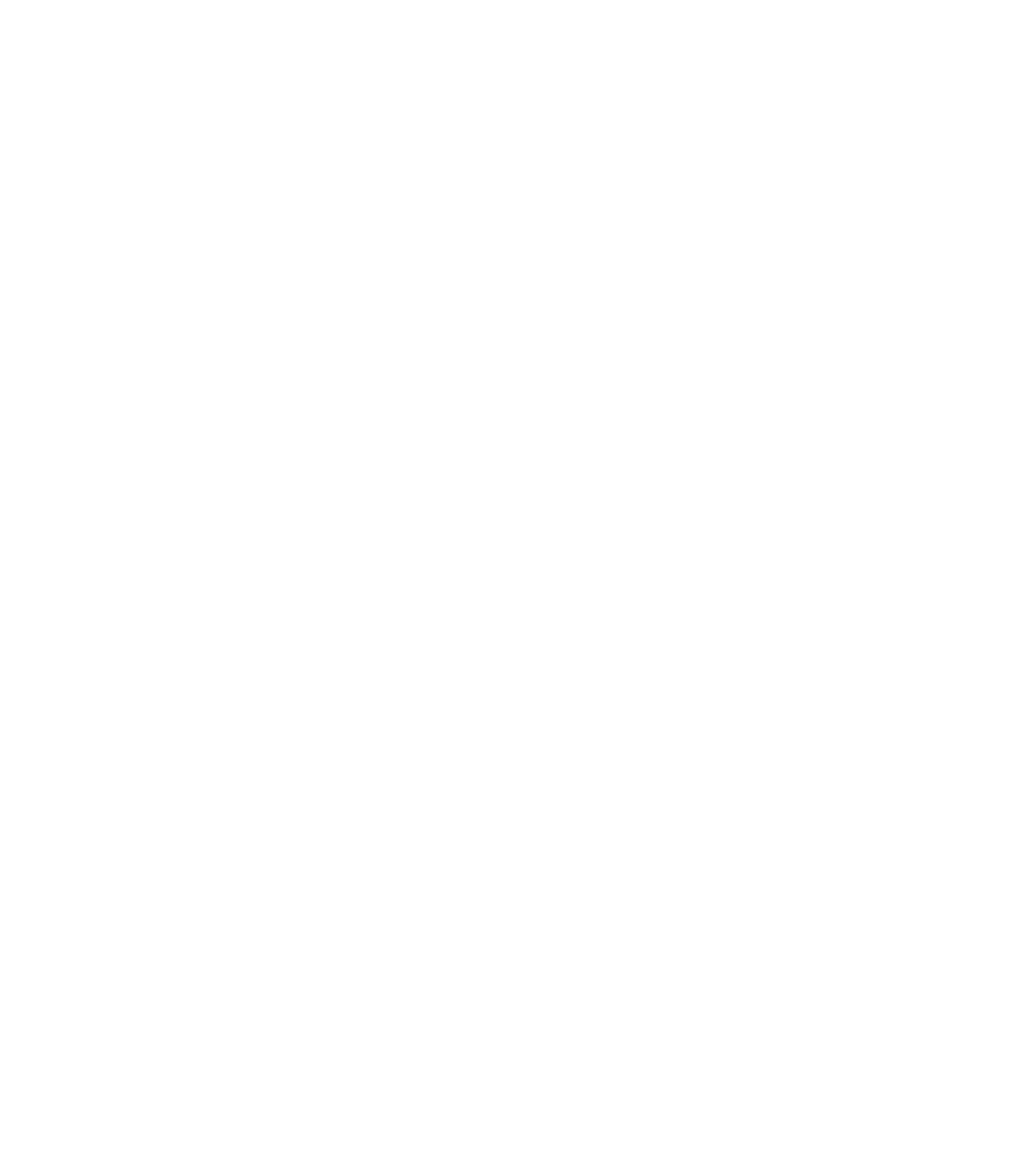
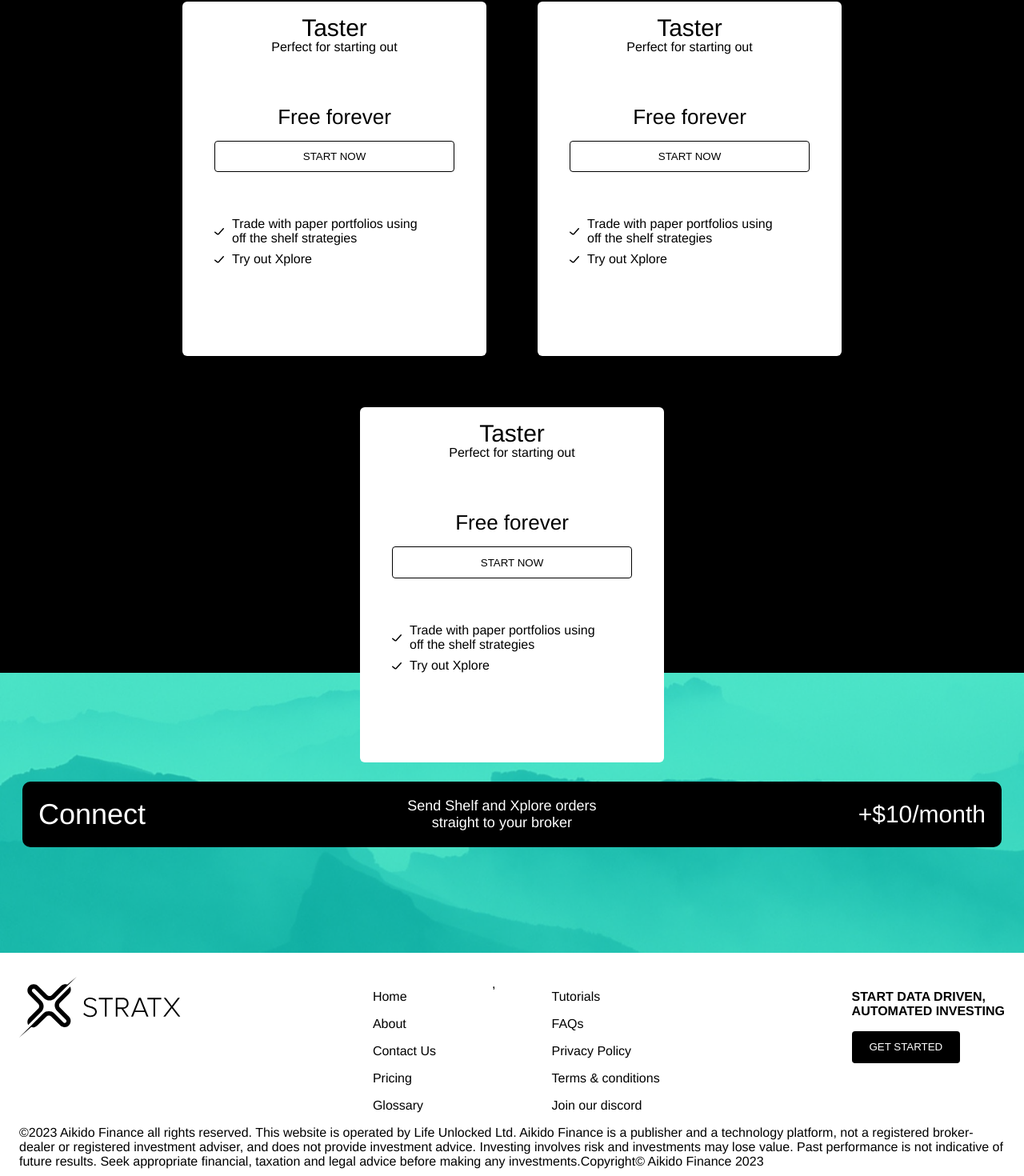
Before and after one commit to rohankamboj65/aikido-app, a Next.js app in the folder aikido/: page / in a window 1280 px wide. Shown: the part 256-1726 px from the top of the page at 80% size. Before the commit the page ends 800 px from the top, so only its background shows below. Built offline with nearby package versions, Linux system fonts and the light colour scheme; a web font is replaced by a local one.

Commit message:
hero-section cards and footer

```diff
--- /dev/null
+++ b/aikido/Components/Footer.jsx
@@ -0,0 +1,62 @@
+import blackStratXLogo from '../Images/blackStratXLogo.svg';
+
+function Footer() {
+  const year = new Date().getFullYear();
+
+  const nav1 = ['Home', 'About', 'Contact Us', 'Pricing', 'Glossary'];
+  const nav2 = [
+    'Tutorials',
+    'FAQs',
+    'Privacy Policy',
+    'Terms & conditions',
+    'Join our discord',
+  ];
+
+  return (
+    <div className='main-container'>
+      <div className='footer'>
+        <div className='footer_section'>
+          <div>
+            {' '}
+            <img src={blackStratXLogo.src} alt='blackStratXLogo' />
+          </div>
+          <div className='footer_nav_items'>
+            <div>
+              {nav1.map((navItem, index) => (
+                <p key={index} className='cursor_pointer'>
+                  {navItem}
+                </p>
+              ))}
+            </div>
+            ,{' '}
+            <div>
+              {nav2.map((navItem, index) => (
+                <p key={index} className='cursor_pointer'>
+                  {navItem}
+                </p>
+              ))}
+            </div>
+          </div>
+          <div>
+            <p style={{ fontWeight: 'bold' }}>
+              START DATA DRIVEN,
+              <br /> AUTOMATED INVESTING{' '}
+            </p>
+            <button className='secondary-button'>GET STARTED</button>
+          </div>
+        </div>
+        <div>
+          {`©${year} Aikido Finance all rights reserved. This website is operated by
+        Life Unlocked Ltd. Aikido Finance is a publisher and a technology
+        platform, not a registered broker-dealer or registered investment
+        adviser, and does not provide investment advice. Investing involves risk
+        and investments may lose value. Past performance is not indicative of
+        future results. Seek appropriate financial, taxation and legal advice
+        before making any investments.Copyright© Aikido Finance ${year}`}
+        </div>
+      </div>
+    </div>
+  );
+}
+
+export default Footer;
--- a/aikido/pages/index.js
+++ b/aikido/pages/index.js
@@ -1,11 +1,10 @@
-import Head from 'next/head'
-import Image from 'next/image'
-import { Inter } from '@next/font/google'
-import styles from '@/styles/Home.module.css'
-import Navbar from '@/Components/Navbar'
-
-
-const inter = Inter({ subsets: ['latin'] })
+import Head from "next/head";
+import Image from "next/image";
+import { Inter } from "@next/font/google";
+import styles from "@/styles/Home.module.css";
+import Navbar from "@/Components/Navbar";
+import checkIcon from "../Images/checkIcon.svg";
+import Footer from "@/Components/Footer";
 
 export default function Home() {
   return (
@@ -16,8 +15,108 @@ export default function Home() {
         <meta name="viewport" content="width=device-width, initial-scale=1" />
         <link rel="icon" href="/favicon.ico" />
       </Head>
-      <Navbar/>
+      <Navbar />
 
+      {/* hero-section */}
+
+      <section className="hero_container">
+        <div className="main-container">
+          <div className="text_white padding_top">
+            <h3 className="heading_3 text_center">Simple plans, low monthly prices</h3>
+            <p className="text_center">
+              Enjoy 1 month free trial. Change or cancel your plan at any time.
+            </p>
+            <div className="cards_container  text_black">
+              <div className="pricing_card">
+                <h3 className="heading_4 text_center">Taster</h3>
+                <p className="paragraph_1 text_center">Perfect for starting out</p>
+                <div className="card_text_container text_center">
+                  <h5 className="heading_5">Free forever</h5>
+                  <button className="secondary_outline btn_margin">START NOW</button>
+                </div>
+                <div className="points_container">
+                  <img src={checkIcon.src} alt="checkIcon" />
+                  <p className="paragraph_1">
+                    Trade with paper portfolios using <br/> off the shelf strategies
+                  </p>
+                </div>
+                <div className="points_container">
+                  <img src={checkIcon.src} alt="checkIcon" />
+                  <p className="paragraph_1">
+                  Try out Xplore
+                  </p>
+                </div>
+              </div>
+
+              {/* 2 */}
+              <div className="pricing_card">
+                <h3 className="heading_4 text_center">Taster</h3>
+                <p className="paragraph_1 text_center">Perfect for starting out</p>
+                <div className="card_text_container text_center">
+                  <h5 className="heading_5">Free forever</h5>
+                  <button className="secondary_outline btn_margin">START NOW</button>
+                </div>
+                <div className="points_container">
+                  <img src={checkIcon.src} alt="checkIcon" />
+                  <p className="paragraph_1">
+                    Trade with paper portfolios using <br/> off the shelf strategies
+                  </p>
+                </div>
+                <div className="points_container">
+                  <img src={checkIcon.src} alt="checkIcon" />
+                  <p className="paragraph_1">
+                  Try out Xplore
+                  </p>
+                </div>
+              </div>
+              {/* 3 */}
+              <div className="pricing_card">
+                <h3 className="heading_4 text_center">Taster</h3>
+                <p className="paragraph_1 text_center">Perfect for starting out</p>
+                <div className="card_text_container text_center">
+                  <h5 className="heading_5">Free forever</h5>
+                  <button className="secondary_outline btn_margin">START NOW</button>
+                </div>
+                <div className="points_container">
+                  <img src={checkIcon.src} alt="checkIcon" />
+                  <p className="paragraph_1">
+                    Trade with paper portfolios using <br/> off the shelf strategies
+                  </p>
+                </div>
+                <div className="points_container">
+                  <img src={checkIcon.src} alt="checkIcon" />
+                  <p className="paragraph_1">
+                  Try out Xplore
+                  </p>
+                </div>
+              </div>
+            </div>
+
+            <div className='connect_section'>
+        <p style={{ fontSize: '36px', fontWeight: 500, margin: 0 }}>Connect</p>
+        <p
+          style={{
+            textAlign: 'center',
+            fontSize: '18px',
+            fontWeight: 500,
+            margin: 0,
+          }}
+        >
+          Send Shelf and Xplore orders
+          <br />
+          straight to your broker
+        </p>
+        <p style={{ fontSize: '30px', fontWeight: 300, margin: 0 }}>
+          +$10/month
+        </p>
+      </div>
+          </div>
+        </div>
+        <div className="hero_background">
+
+        </div>
+      </section>
+      <Footer/>
     </>
-  )
+  );
 }
--- a/aikido/styles/globals.css
+++ b/aikido/styles/globals.css
@@ -13,11 +13,65 @@
   color: black;
   border: 1px solid transparent;
 }
+.secondary-button {
+  background-color: black;
+  border-radius: 4px;
+  padding: 0.7rem 1.3rem;
+  color: white;
+  border: 1px solid transparent;
+  cursor: pointer;
+}
 .outline-button {
   border: 1px solid white;
   border-radius: 4px;
   padding: 0.7rem 1.3rem;
   background-color: transparent;
+  color: white;
+}
+.secondary_outline {
+  border: 1px solid black;
+  border-radius: 4px;
+  padding: 0.7rem 1.3rem;
+  background-color: transparent;
+  color: black;
+  width: 100%;
+}
+
+.heading_1 {
+  font-weight: 600;
+  font-size: 50px;
+  line-height: 50px;
+  margin: 0;
+}
+.heading_2 {
+  font-weight: 500;
+  font-size: 36px;
+  line-height: 44px;
+  margin: 0;
+}
+.heading_3 {
+  font-weight: 600;
+  font-size: 30px;
+  line-height: 30px;
+  margin: 0;
+}
+.heading_4 {
+  font-weight: 500;
+  font-size: 30px;
+  line-height: 30px;
+  margin: 0;
+}
+.heading_5 {
+  font-weight: 300;
+  font-size: 26px;
+  line-height: 28px;
+  margin: 0;
+}
+.paragraph_1 {
+  font-weight: 500;
+  margin: 0;
+}
+.text_white {
   color: white;
 }
 
@@ -110,7 +164,101 @@ body {
   gap: 0.6rem;
 }
 
+/* hero-section */
+.hero_container {
+  background-color: black;
+}
+
+.padding_top {
+  padding-top: 3rem;
+}
+.text_center {
+  text-align: center;
+}
+
+.text_white {
+  color: white;
+}
+.text_black {
+  color: black;
+}
+.hero_background {
+  background-image: url("../Images/hero-background.png");
+  height: 350px;
+  background-repeat: no-repeat;
+  background-size: cover;
+  position: relative;
+  z-index: 0;
+  margin-top: -17%;
+}
+.cards_container {
+  display: flex;
+  flex-wrap: wrap;
+  margin-top: 4rem;
+  justify-content: center;
+  gap: 4rem;
+}
+.pricing_card {
+  background-color: white;
+  border-radius: 6px;
+  padding-top: 18px;
+  padding-left: 40px;
+  padding-right: 40px;
+  padding-bottom: 7rem;
+  position: relative;
+  z-index: 1;
+  width: 300px;
+}
+.btn_margin {
+  margin-top: 1rem;
+}
+
+.card_text_container {
+  padding-top: 4rem;
+  padding-bottom: 3rem;
+}
+.points_container {
+  display: flex;
+  gap: 0 10px;
+  margin-top: 8px;
+}
+
+.connect_section {
+  display: flex;
+  align-items: center;
+  justify-content: space-between;
+  background-color: black;
+  color: white;
+  padding: 20px;
+  margin: 0 4px;
+  margin-top: 1.5rem;
+  border-radius: 10px;
+  position: relative;
+  z-index: 1;
+}
+
+.cursor_pointer {
+  cursor: pointer;
+}
+
+/* footer css  */
+
+
+.footer {
+  margin: 30px 0
+}
+
+.footer_section {
+  display: flex;
+  justify-content: space-between;
+}
+.footer_nav_items {
+  display: flex;
+  gap: 70px;
+  }
+
 @media (max-width: 600px) {
+  /* navbar */
   .navbar-container {
     background-color: black;
     padding: 1rem 0;
@@ -156,7 +304,6 @@ body {
     width: 100%;
     gap: 1rem;
     padding-bottom: 3rem;
-
   }
 
   .nav > .nav-links .button-container > button {
@@ -179,4 +326,30 @@ body {
     font-size: 14px;
     font-weight: normal;
   }
+  /* connect_section */
+
+  .connect_section {
+    flex-direction: column;
+    gap: 10px;
+    padding: 50px 0;
+  }
+  /* fotter */
+  .footer_section {
+    flex-direction: column;
+    margin: 40px 0;
+  }
+
+  /* hero-section */
+
+  .hero_background {
+    background-image: url("../Images/hero-background.png");
+    height: 550px;
+    background-repeat: no-repeat;
+    background-size: cover;
+    position: relative;
+    z-index: 0;
+    margin-top: -96%;
+  }
+
+
 }
```
Also changed, not shown: aikido/Images/checkIcon.svg (added), aikido/Images/hero-background.png (added).
